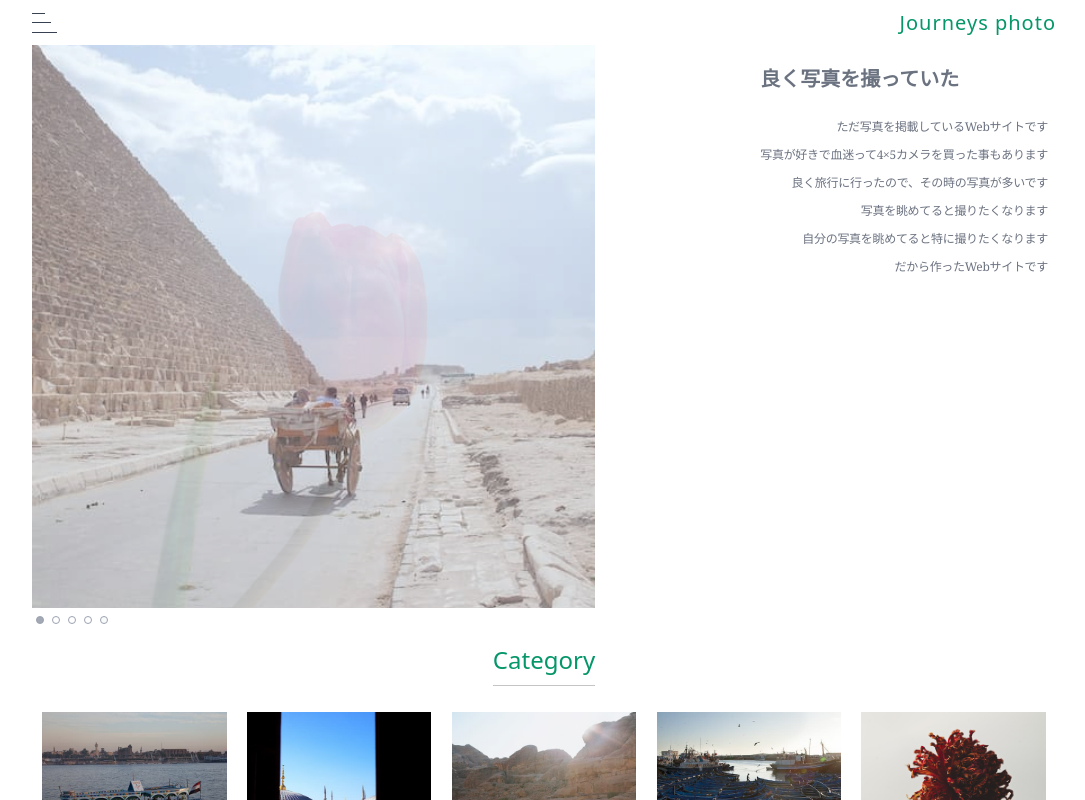
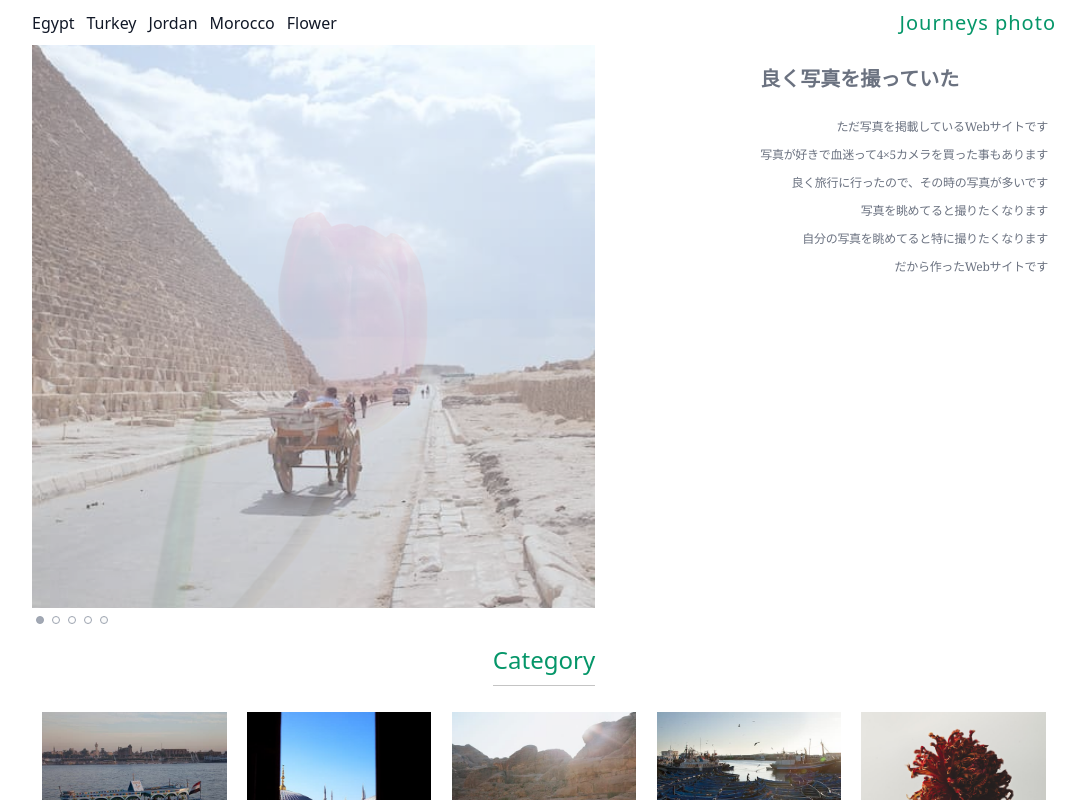
Before and after one commit to masatera-aret/my-photo-site, a Next.js app: page / in a window 1280 px wide. Shown: the top 800 px of the page, without its empty margins (96-1181 px from the left). Built offline with nearby package versions, Linux system fonts and the light colour scheme.

Commit message:
create PcHeader.tsx and MobileHeader.tsx

```diff
--- a/components/header/DefHeader.tsx
+++ b/components/header/MobileHeader.tsx
@@ -14,7 +14,6 @@ const DefHeader: FC = () => {
     e.preventDefault();
     deipatch({ type: `inactive` });
     router.push(`/`);
-    // window.location.href = `/`;
     return;
   }
   return (
--- /dev/null
+++ b/components/header/PcHeader.tsx
@@ -0,0 +1,84 @@
+import React, { FC, useState } from "react";
+import { useDispatch } from "react-redux";
+import { useRouter } from "next/router";
+import { category } from "../../assets/ts/images";
+import * as Types from "../../assets/ts/types/types";
+import Link from "next/link";
+
+type Props = {
+  css: string;
+};
+
+const DefHeader: FC = () => {
+  const deipatch = useDispatch();
+  const router = useRouter();
+  const label = router.query.photo_label;
+  function handleClick(e: React.MouseEvent<HTMLAnchorElement, MouseEvent>) {
+    e.preventDefault();
+    deipatch({ type: `inactive` });
+    router.push(`/`);
+    // window.location.href = `/`;
+    return;
+  }
+  return (
+    <>
+      <div
+        className={`flex relative items-center w-[90%] max-w-[1024px] mx-auto`}
+      >
+        <ul className={`flex`}>
+          {category.map((el: Types.PhotoList) => (
+            <li key={el.id} className={`pr-3 text-gray-900 font-thin`}>
+              <Link href={`/photo/${el.label.toLocaleLowerCase()}`}>
+                <a
+                  className={`c-hover-anime ${
+                    label === el.label.toLocaleLowerCase() && `text-green-600`
+                  }`}
+                >
+                  {el.label}
+                </a>
+              </Link>
+            </li>
+          ))}
+        </ul>
+        <div className={`absolute right-0`}>
+          <a
+            href={`/`}
+            className={`n-title-font text-green-600 text-xl tracking-wider font-extralight`}
+            onClick={(e) => handleClick(e)}
+          >
+            Journeys photo{" "}
+          </a>
+        </div>
+      </div>
+      <style jsx>
+        {`
+          .c-hover-anime:hover {
+            position: relative;
+            padding-bottom: 5px;
+          }
+          .c-hover-anime:hover::after {
+            content: "";
+            position: absolute;
+            bottom: 0;
+            left: 0;
+            width: 100%;
+            height: 1px;
+            animation: wide 0.5s;
+            background-color: black;
+          }
+
+          @keyframes wide {
+            0% {
+              width: 0%;
+            }
+            100% {
+              width: 100%;
+            }
+          } ;
+        `}
+      </style>
+    </>
+  );
+};
+
+export default DefHeader;
--- a/layouts/layout.tsx
+++ b/layouts/layout.tsx
@@ -1,17 +1,40 @@
-import React from "react";
+import React, { useState, useEffect } from "react";
 import Head from "next/head";
-import { useSelector } from "react-redux";
+import { useSelector, useDispatch } from "react-redux";
 import { StoreState } from "../store/index"; //useSelectorのstateの型
 import { motion, AnimatePresence } from "framer-motion";
-import DefHeader from "../components/header/DefHeader";
+import MobileHeader from "../components/header/MobileHeader";
+import PcHeader from "../components/header/PcHeader";
 import MainModal from "../components/MainModal";
 
 type ChildElement = {
   children: JSX.Element | JSX.Element[];
 };
 
+const breakpoint = 768;
+
 const Layout: React.FC<ChildElement> = ({ children }) => {
+  const dispatch = useDispatch();
   const isModalActive = useSelector((state: StoreState) => state.isModalActive);
+  const [isMobile, setIsMobile] = useState<boolean>();
+
+  let viewPortwWidth: number;
+  useEffect(() => {
+    function setViewPortWidth() {
+      viewPortwWidth = document.documentElement.clientWidth;
+      setIsMobile(viewPortwWidth < breakpoint);
+      setIsMobile((state) => {
+        if (!state) dispatch({ type: `inactive` });
+        return state;
+      });
+    }
+    setViewPortWidth();
+    window.addEventListener("resize", setViewPortWidth);
+    return () => {
+      window.removeEventListener("resize", setViewPortWidth);
+    };
+  }, [isMobile]);
+
   return (
     <>
       <Head>
@@ -22,7 +45,8 @@ const Layout: React.FC<ChildElement> = ({ children }) => {
           isModalActive ? `bg-opacity-100` : `bg-opacity-90`
         }`}
       >
-        <DefHeader />
+        {isMobile !== undefined && isMobile && <MobileHeader />}
+        {isMobile !== undefined && !isMobile && <PcHeader />}
       </header>
       <main className={`t-def-main`}>
         {children}
--- a/layouts/test.tsx
+++ b/layouts/test.tsx
@@ -1,9 +1,9 @@
-import DefHeader from "../components/header/DefHeader";
+import MobileHeader from "../components/header/MobileHeader";
 
 export default function TestLayout({ children }) {
   return (
     <>
-      <DefHeader />
+      <MobileHeader />
       <main className={`t-def-main`}>{children}</main>
       <footer className={`t-def-footer bg-pink-300`}>テストフッター</footer>
     </>
--- a/tailwind.config.js
+++ b/tailwind.config.js
@@ -6,7 +6,7 @@ module.exports = {
     extend: {
       screens: {
         't-photo-width': '550px'
-      },
+      }
     },
   },
   variants: {
```
